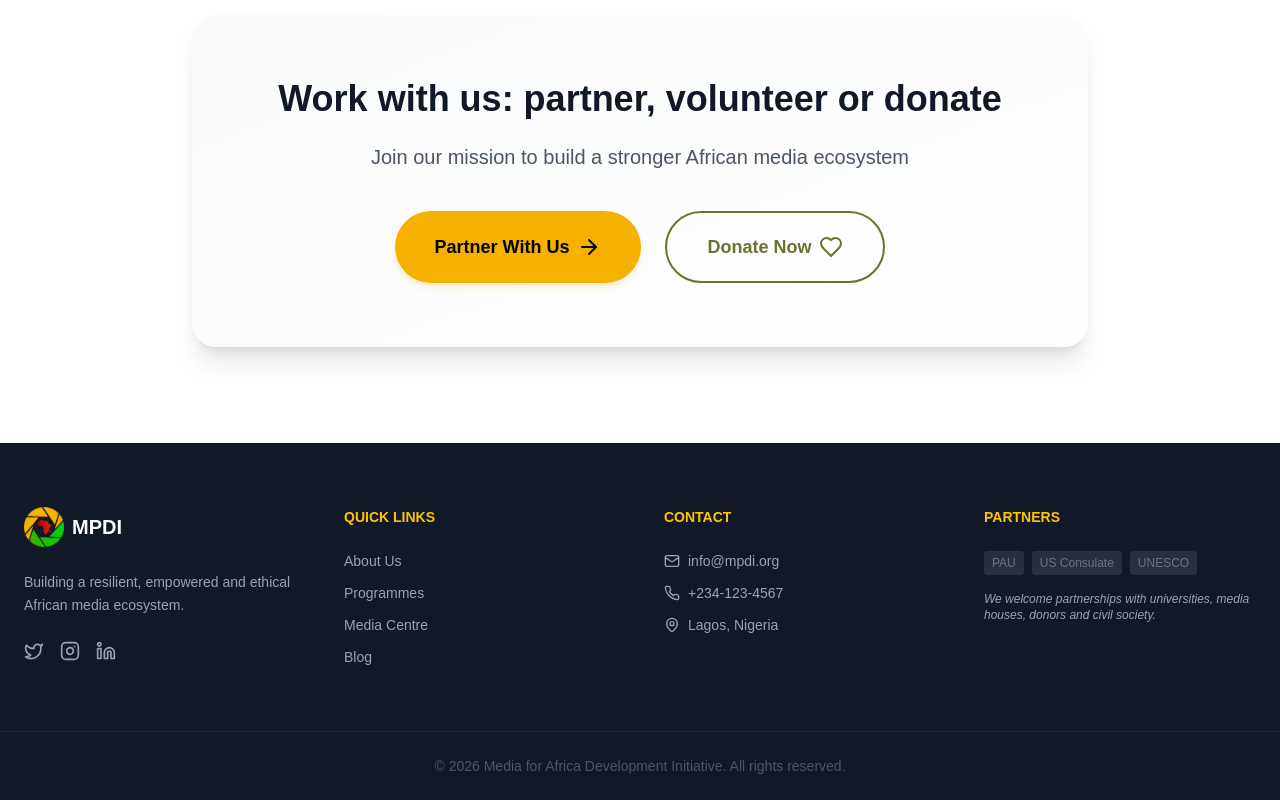
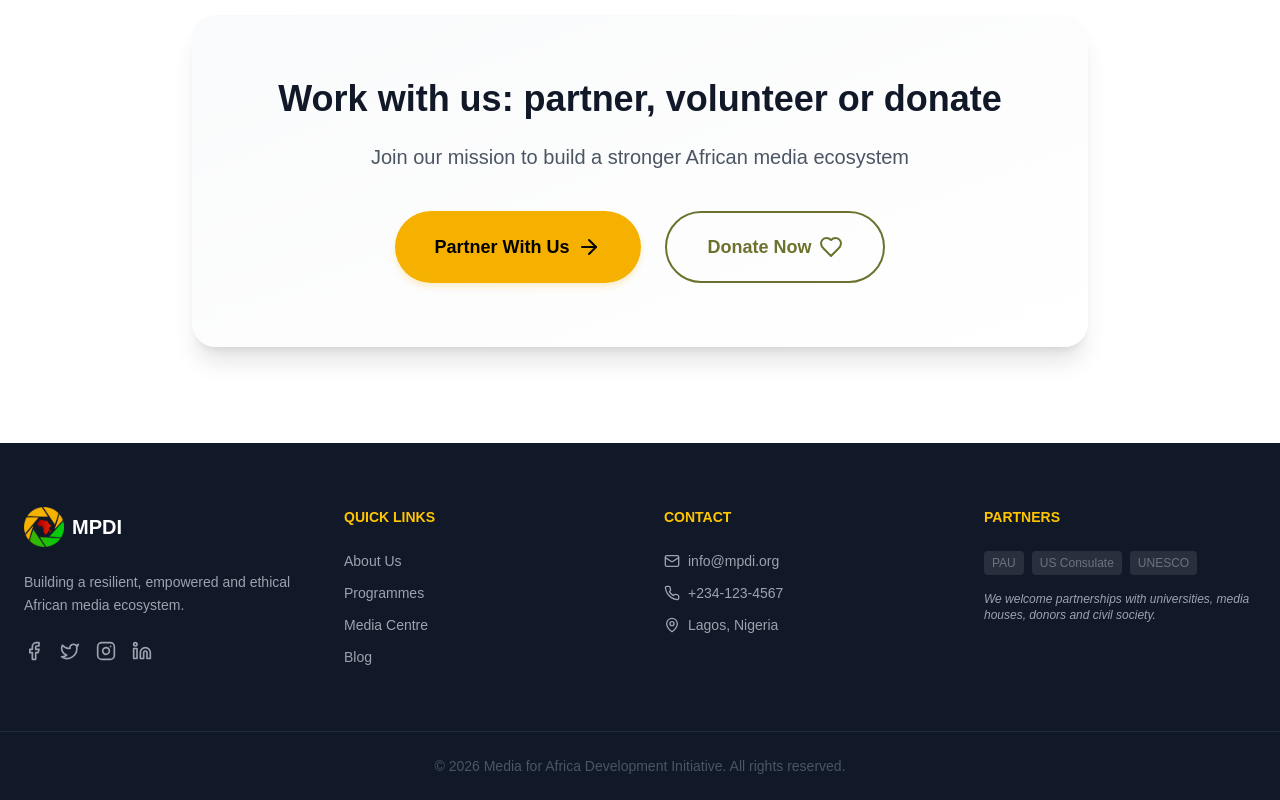
Before and after one commit to adeboye23/mpdi, a Next.js app: page /about in a window 1280 px wide. Shown: the part 4516-5316 px from the top of the page. Built offline with nearby package versions, Linux system fonts and the light colour scheme.

Commit message:
updated links

```diff
--- a/app/components/Footer.tsx
+++ b/app/components/Footer.tsx
@@ -22,7 +22,16 @@ export default function Footer() {
             </p>
           <div className="flex gap-4">
   <a
-    href="https://x.com/mediahangoutng?s=21"
+    href="https://www.facebook.com/mpdinitative"
+    target="_blank"
+    rel="noopener noreferrer"
+    className="text-gray-400 hover:text-mpdi-yellow transition-colors"
+    aria-label="Facebook"
+  >
+    <Facebook size={20} />
+  </a>
+  <a
+    href="https://x.com/@mpdinitiative"
     target="_blank"
     rel="noopener noreferrer"
     className="text-gray-400 hover:text-mpdi-yellow transition-colors"
@@ -31,7 +40,7 @@ export default function Footer() {
     <Twitter size={20} />
   </a>
   <a
-    href="https://www.instagram.com/mediahangoutng?igsh=NHk0cTV6dDMwajJm"
+    href="https://www.instagram.com/@mpdi612"
     target="_blank"
     rel="noopener noreferrer"
     className="text-gray-400 hover:text-mpdi-yellow transition-colors"
@@ -40,7 +49,7 @@ export default function Footer() {
     <Instagram size={20} />
   </a>
   <a
-    href="https://www.linkedin.com/in/mediahangoutng-network-a41abb128"
+    href="https://www.linkedin.com/in/media-for-pan-african-development-a41abb128"
     target="_blank"
     rel="noopener noreferrer"
     className="text-gray-400 hover:text-mpdi-yellow transition-colors"
```
